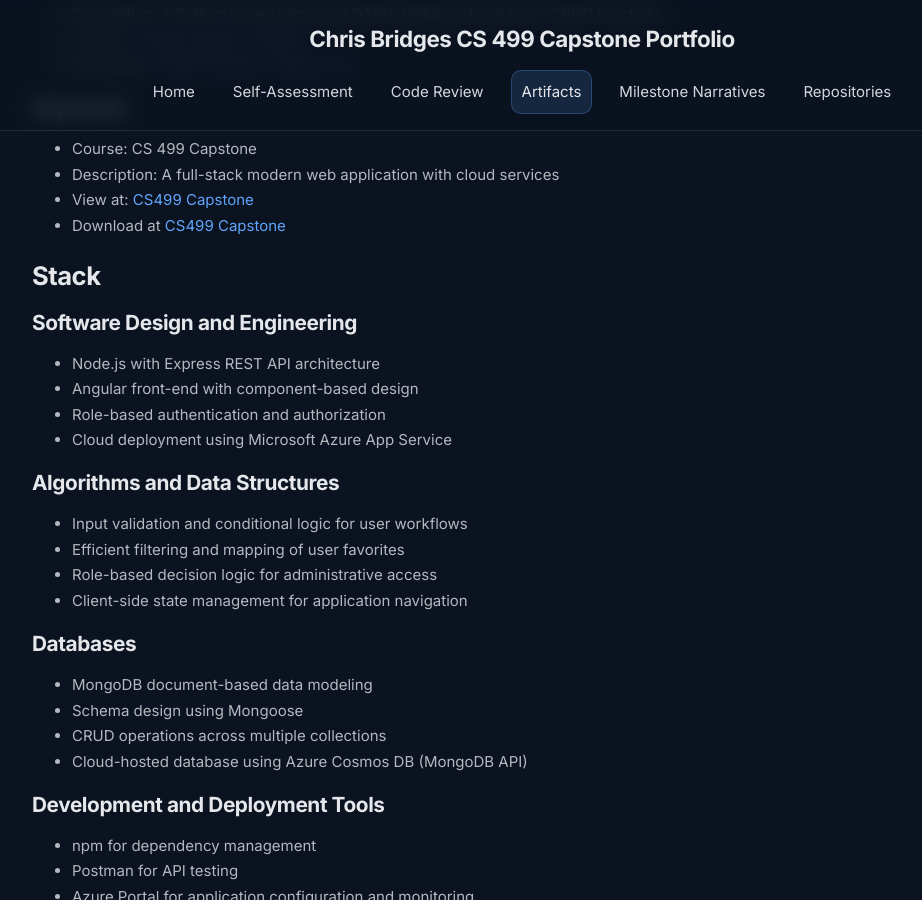
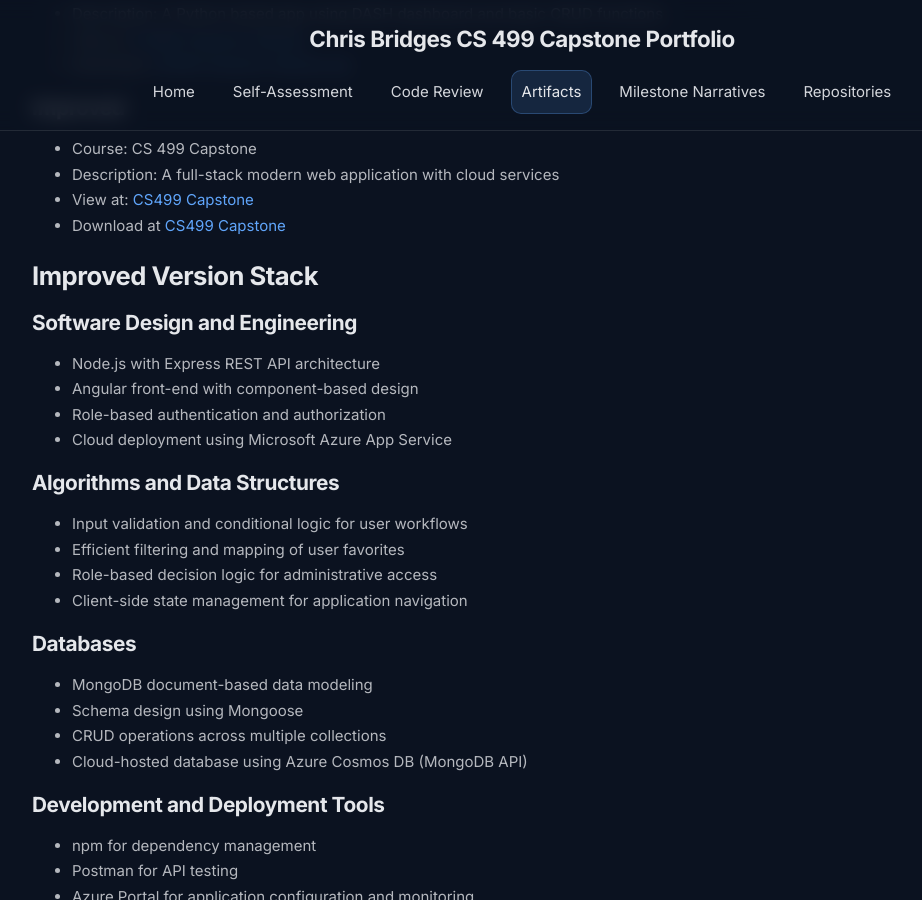
Before and after one commit to christopherbridges1/christopherbridges1.github.io, a Jekyll site: the page built from _pages/artifacts.md, in a window 1280 px wide and 900 px high, scrolled down 438 px. Shown: the whole window, without its empty margins (118-1040 px from the left). Built offline with Jekyll 4.4.1, drawn with Linux system fonts in a browser that asks for light colours.

Commit message:
Update artifacts.md

```diff
--- a/_pages/artifacts.md
+++ b/_pages/artifacts.md
@@ -23,7 +23,7 @@ and database development to demonstrate growth aligned with program outcomes.
 - Download at [CS499 Capstone](/assets/CS499-MEAN-main.zip)
 
 
-## Stack
+## Improved Version Stack
 
 ### Software Design and Engineering
 - Node.js with Express REST API architecture
```
